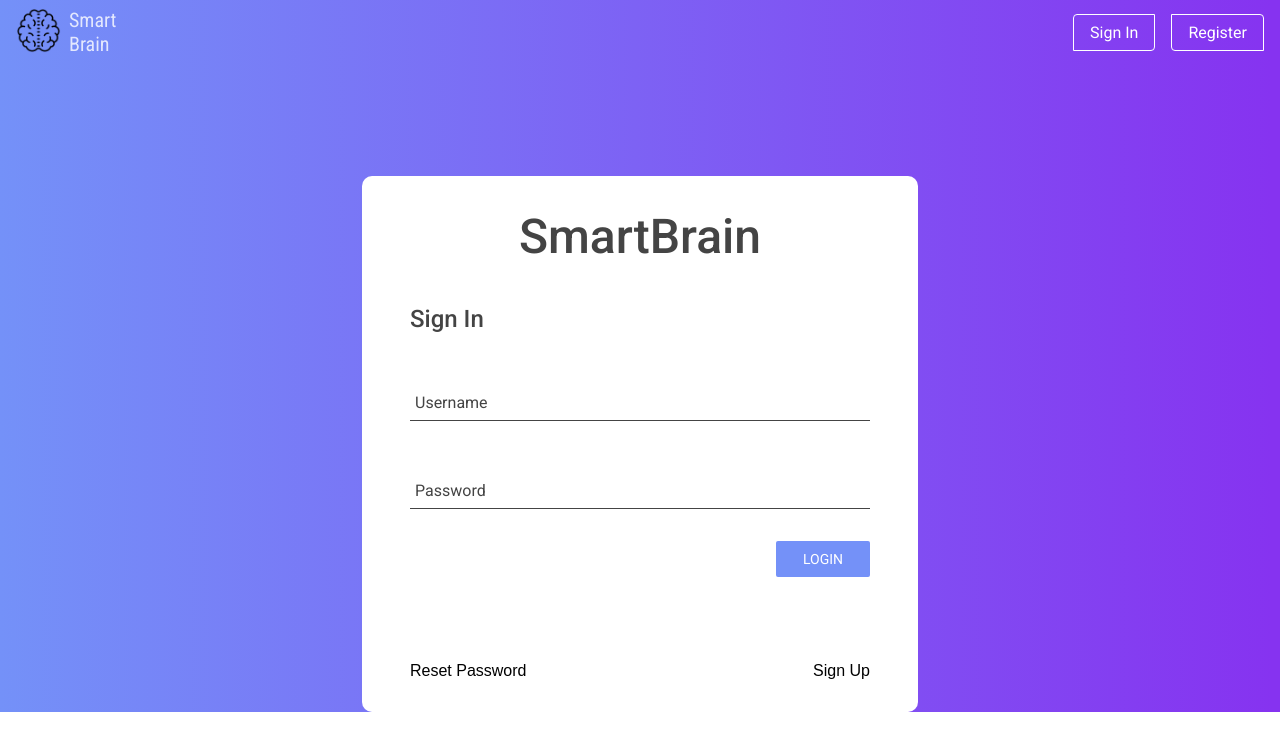
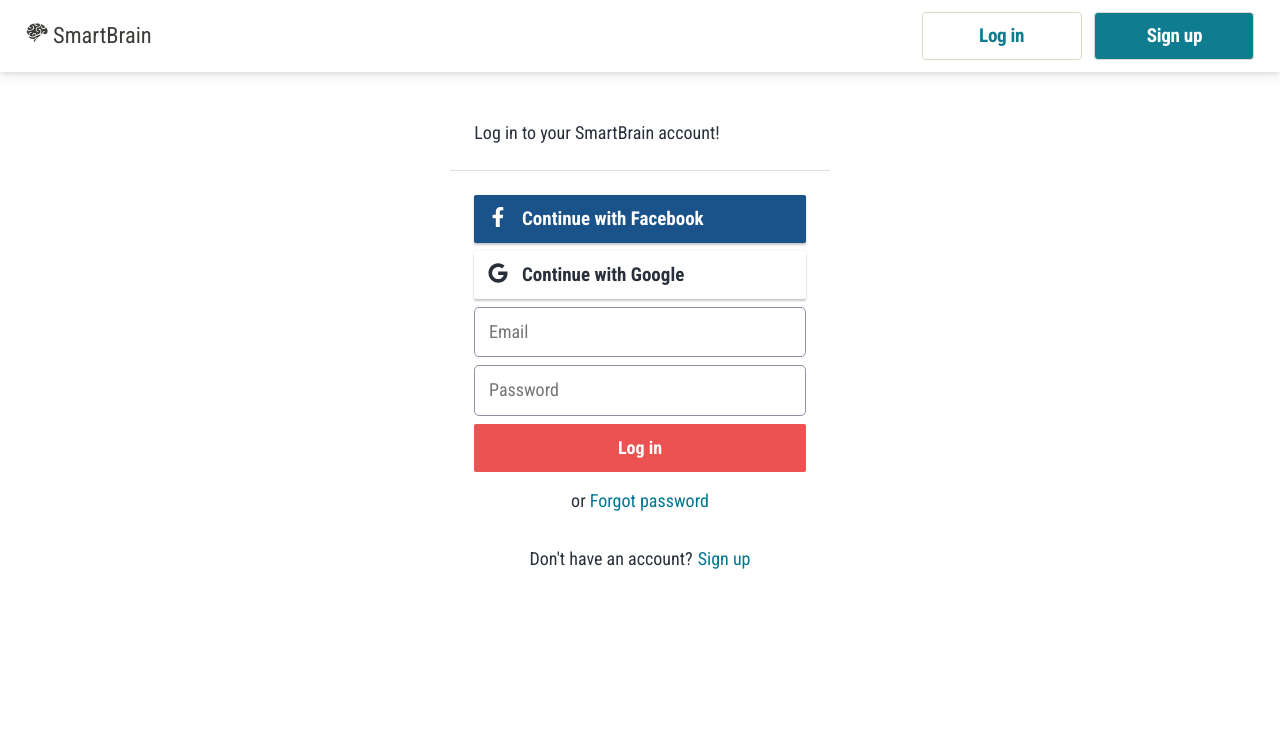
Before and after one commit to siegblink/my-face-recognizer, a React (Create React App) app: page /signin in a window 1280 px wide. Shown: the top 750 px of the page. Built offline with nearby package versions, Linux system fonts and the light colour scheme; no server answers.

Commit message:
Refactor SignIn component.

```diff
--- a/package.json
+++ b/package.json
@@ -8,6 +8,7 @@
     "md5": "^2.2.1",
     "react": "^16.12.0",
     "react-dom": "^16.12.0",
+    "react-icons": "^3.9.0",
     "react-particles-js": "^2.7.1",
     "react-router-dom": "^5.1.2",
     "react-scripts": "^3.4.0",
--- a/src/components/home/Home.js
+++ b/src/components/home/Home.js
@@ -7,8 +7,8 @@
   return (
     <React.Fragment>
       <Rank />
-      <ImageLinkForm />
-      <FaceRecognition />
+      {/* <ImageLinkForm /> */}
+      {/* <FaceRecognition /> */}
     </React.Fragment>
   )
 }
--- a/src/components/navigation/Navigation.css
+++ /dev/null
@@ -1,35 +0,0 @@
-@import url('https://fonts.googleapis.com/css?family=Roboto:300,400&display=swap');
-
-.nav {
-  display: flex;
-  justify-content: space-between;
-  align-items: center;
-  padding: .5rem 1rem;
-}
-
-.nav-options__wrapper {
-  display: flex;
-}
-
-.nav-options__button {
-  font-size: 1rem;
-  font-family: 'Roboto', sans-serif;
-  text-decoration: none;
-  background-color: transparent;
-  padding: .5rem 1rem;
-  border: 1px solid #fff;
-  border-radius: 0 4px;
-  color: #fff;
-  cursor: pointer;
-  transition: all .25s ease-out;
-}
-
-.nav-options__button:first-child {
-  margin-right: 1rem;
-  border-radius: 4px 0;
-}
-
-.nav-options__button:hover {
-  background-color: #fff;
-  color: #2c3e50;
-}
--- a/src/components/navigation/Navigation.js
+++ b/src/components/navigation/Navigation.js
@@ -1,29 +1,86 @@
 import React from 'react'
+import styled from 'styled-components'
+import { GiBrain } from 'react-icons/gi'
 import { Link } from 'react-router-dom'
 import { auth } from '../../firebase/firebase-utils'
-import Logo from '../../components/logo/Logo'
-import './Navigation.css'
+
+const Nav = styled.nav`
+  -webkit-font-smoothing: antialiased;
+  -webkit-tap-highlight-color: transparent;
+  color: #3c3b37;
+  box-sizing: border-box;
+  background: #fff;
+  box-shadow: 0 2px 4px rgba(0, 0, 0, 0.08), 0 4px 12px rgba(0, 0, 0, 0.08);
+  height: 4.5rem;
+  padding: 0 1.6rem;
+  position: relative;
+  align-items: center;
+  display: flex;
+  font-weight: 400;
+  line-height: 1.4;
+  font-size: 1.4rem;
+  justify-content: space-between;
+`
+
+const ButtonWrapper = styled.div`
+  -webkit-font-smoothing: antialiased;
+  -webkit-tap-highlight-color: transparent;
+  color: #3c3b37;
+  font-weight: 400;
+  line-height: 1.4;
+  font-size: 1.4rem;
+  box-sizing: border-box;
+  padding-left: 0.8rem;
+  text-decoration: none;
+`
+
+const Button = styled.a`
+  -webkit-font-smoothing: antialiased;
+  -webkit-tap-highlight-color: transparent;
+  box-sizing: border-box;
+  text-decoration: none;
+  position: relative;
+  align-items: center;
+  border-radius: 4px;
+  cursor: pointer;
+  display: inline-flex;
+  min-width: 10rem;
+  padding: 0 1.6rem;
+  justify-content: center;
+  user-select: none;
+  vertical-align: bottom;
+  color: #0f7c90;
+  background-color: transparent;
+  ${props => props.signup && `background-color: #0f7c90; color: #fff;`}
+  border: 1px solid #dcdacb;
+  height: 3rem;
+  font-weight: 700;
+  line-height: 1.2;
+  letter-spacing: -0.02rem;
+  font-size: 1.2rem;
+  font-family: inherit;
+`
 
 export default function Navigation(props) {
   return (
-    <nav className='nav'>
-      <Logo />
-      <div className='nav-options__wrapper'>
-        {props.isSignedIn ? (
-          <button className='nav-options__button' onClick={() => auth.signOut()}>
-            Sign Out
-          </button>
-        ) : (
-          <div>
-            <Link to='/signin' className='nav-options__button'>
-              Sign In
-            </Link>
-            <Link to='/signup' className='nav-options__button'>
-              Register
-            </Link>
-          </div>
-        )}
+    <Nav>
+      <div>
+        <GiBrain /> SmartBrain
       </div>
-    </nav>
+      {props.isSignedIn ? (
+        <ButtonWrapper as={Link} onClick={() => auth.signOut()}>
+          <Button>Log out</Button>
+        </ButtonWrapper>
+      ) : (
+        <div>
+          <ButtonWrapper as={Link} to='/signin'>
+            <Button>Log in</Button>
+          </ButtonWrapper>
+          <ButtonWrapper as={Link} to='/signup'>
+            <Button signup>Sign up</Button>
+          </ButtonWrapper>
+        </div>
+      )}
+    </Nav>
   )
 }
--- a/src/components/rank/Rank.js
+++ b/src/components/rank/Rank.js
@@ -3,7 +3,7 @@
 
 const RankContainer = styled.section`
   text-align: start;
-  width: 1000px;
+  /* width: 1000px; */
   margin: 0 auto;
 `
 
--- a/src/components/signIn/SignIn.js
+++ b/src/components/signIn/SignIn.js
@@ -1,6 +1,237 @@
 import React, { useState } from 'react'
+import styled from 'styled-components'
+import { FaFacebookF, FaGoogle, FaEnvelope } from 'react-icons/fa'
 import { auth } from '../../firebase/firebase-utils'
-import './SignIn.css'
+
+const MainContent = styled.div`
+  -webkit-font-smoothing: antialiased;
+  -webkit-tap-highlight-color: transparent;
+  font-size: 15px;
+  line-height: 1.43;
+  color: #29303b;
+  box-sizing: border-box;
+  flex: 1 0 auto;
+`
+
+const LoginBox = styled.div`
+  -webkit-font-smoothing: antialiased;
+  -webkit-tap-highlight-color: transparent;
+  font-size: 15px;
+  line-height: 1.43;
+  box-sizing: border-box;
+  margin: 24px auto;
+  max-width: 100%;
+  border-radius: 6px;
+  color: #29303b;
+  width: 380px;
+`
+
+const LoginHeader = styled.div`
+  -webkit-font-smoothing: antialiased;
+  -webkit-tap-highlight-color: transparent;
+  line-height: 1.43;
+  box-sizing: border-box;
+  border-bottom: solid 1px #dedfe0;
+  border-top-left-radius: 6px;
+  border-top-right-radius: 6px;
+  color: #29303b;
+  display: block;
+  font-size: 18px;
+  padding: 24px 110px 24px 24px;
+`
+
+const InnerLoginBox = styled.div`
+  -webkit-font-smoothing: antialiased;
+  -webkit-tap-highlight-color: transparent;
+  font-size: 16px;
+  line-height: 1.43;
+  color: #29303b;
+  box-sizing: border-box;
+  padding: 24px 24px 16px;
+`
+
+const Button = styled.a`
+  -webkit-font-smoothing: antialiased;
+  -webkit-tap-highlight-color: transparent;
+  line-height: 1.43;
+  box-sizing: border-box;
+  text-decoration: none;
+  box-shadow: 0 2px 2px 0 rgba(41, 48, 59, 0.24),
+    0 0 2px 0 rgba(41, 48, 59, 0.12);
+  color: #fff;
+  border-radius: 2px;
+  font-size: 19px;
+  font-weight: 600;
+  height: 48px;
+  margin-bottom: 8px;
+  padding: 0;
+  background-color: #1a538a;
+  ${props => props.google && `background-color: #fff; color: #29303b;`}
+  display: flex;
+  flex-direction: row;
+  align-items: center;
+  cursor: pointer;
+`
+
+const LogoWrapper = styled.span`
+  -webkit-tap-highlight-color: transparent;
+  color: #fff;
+  box-sizing: border-box;
+  line-height: 1;
+  -webkit-font-smoothing: antialiased;
+  vertical-align: -8%;
+  display: inline-block;
+  font-size: 20px;
+  padding: 16px 0;
+  text-align: center;
+  width: 48px;
+`
+
+const FormField = styled.div`
+  -webkit-font-smoothing: antialiased;
+  -webkit-tap-highlight-color: transparent;
+  line-height: 1.43;
+  color: #29303b;
+  box-sizing: border-box;
+  margin-bottom: 8px;
+  position: relative;
+`
+
+const Label = styled.label`
+  -webkit-font-smoothing: antialiased;
+  -webkit-tap-highlight-color: transparent;
+  font-size: 15px;
+  line-height: 1.43;
+  color: #29303b;
+  box-sizing: border-box;
+  display: inline-block;
+  max-width: 100%;
+  font-weight: 400;
+  position: absolute;
+  width: 1px;
+  height: 1px;
+  margin: -1px;
+  padding: 0;
+  overflow: hidden;
+  clip: rect(0, 0, 0, 0);
+  border: 0;
+`
+
+const Input = styled.input`
+  -webkit-font-smoothing: antialiased;
+  -webkit-tap-highlight-color: transparent;
+  box-sizing: border-box;
+  font: inherit;
+  font-family: inherit;
+  margin: 0;
+  display: block;
+  width: 100%;
+  line-height: 1.43;
+  background-color: #fff;
+  border: 1px solid #8a92a3;
+  box-shadow: none;
+  transition: border-color ease-in-out 0.08s, box-shadow ease-in-out 0.08s;
+  border-radius: 5px;
+  color: #29303b;
+  font-size: 18px;
+  height: auto;
+  padding: 11px 45px 12px 14px;
+  background-repeat: no-repeat;
+  background-attachment: scroll;
+  background-size: 16px 18px;
+  background-position: 98% 50%;
+  cursor: auto;
+`
+
+const ButtonContainer = styled.div`
+  -webkit-font-smoothing: antialiased;
+  -webkit-tap-highlight-color: transparent;
+  font-size: 18px;
+  line-height: 1.43;
+  color: #29303b;
+  box-sizing: border-box;
+  margin: 0 0 16px;
+`
+
+const SubmitRow = styled.div`
+  -webkit-font-smoothing: antialiased;
+  -webkit-tap-highlight-color: transparent;
+  font-size: 18px;
+  line-height: 1.43;
+  color: #29303b;
+  box-sizing: border-box;
+  text-align: center;
+`
+
+const SubmitButton = styled.input`
+  -webkit-font-smoothing: antialiased;
+  -webkit-tap-highlight-color: transparent;
+  box-sizing: border-box;
+  font: inherit;
+  font-family: inherit;
+  margin: 0;
+  display: inline-block;
+  text-align: center;
+  vertical-align: middle;
+  touch-action: manipulation;
+  background-image: none;
+  white-space: nowrap;
+  padding: 11px 12px;
+  line-height: 1.35135;
+  border-radius: 2px;
+  user-select: none;
+  color: #fff;
+  background-color: #ec5252;
+  border: 1px solid transparent;
+  -webkit-appearance: button;
+  cursor: pointer;
+  font-size: 18px;
+  font-weight: 600;
+  height: 48px;
+  margin-bottom: 16px;
+  width: 100%;
+`
+
+const ForgotPassword = styled.a`
+  -webkit-font-smoothing: antialiased;
+  -webkit-tap-highlight-color: transparent;
+  font-size: 18px;
+  line-height: 1.43;
+  text-align: center;
+  box-sizing: border-box;
+  color: #007791;
+  background-color: transparent;
+  font-weight: 400;
+  text-decoration: none;
+  cursor: pointer;
+`
+
+const LoginBoxFooter = styled.div`
+  -webkit-font-smoothing: antialiased;
+  -webkit-tap-highlight-color: transparent;
+  font-size: 18px;
+  line-height: 1.43;
+  color: #29303b;
+  box-sizing: border-box;
+  display: flex;
+  padding: 0 0 24px;
+  justify-content: center;
+`
+
+const SignUp = styled.div`
+  -webkit-font-smoothing: antialiased;
+  -webkit-tap-highlight-color: transparent;
+  font-size: 18px;
+  line-height: 1.43;
+  text-align: center;
+  box-sizing: border-box;
+  color: #007791;
+  background-color: transparent;
+  text-decoration: none;
+  font-weight: 400;
+  padding-left: 5px;
+  cursor: pointer;
+`
 
 export default function SignIn(props) {
   const [state, setState] = useState({
@@ -25,60 +256,49 @@
   }
 
   return (
-    <main className='main-area'>
-      <div className='sign-in-area'>
-        <div className='sign-in-area__form-container'>
-          <h1 className='sign-in-area__header'>SmartBrain</h1>
-          <div className='sign-in-area__title'>
-            <h2 className='sign-in-area__text'>Sign In</h2>
+    <MainContent>
+      <LoginBox>
+        <LoginHeader>Log in to your SmartBrain account!</LoginHeader>
+        <InnerLoginBox>
+          <div>
+            <Button>
+              <LogoWrapper>
+                <FaFacebookF />
+              </LogoWrapper>
+              Continue with Facebook
+            </Button>
           </div>
-          <form id='form' onSubmit={handleSubmit}>
-            <div className='sign-in-area__input-field'>
-              <input
-                className={`sign-in-area__text-field ${
-                  state.email.length ? 'has-value' : ''
-                }`}
-                type='text'
-                name='email'
-                value={state.email}
-                onChange={handleChange}
-              />
-              <label className='sign-in-area__text-field-label'>Username</label>
+          <div>
+            <Button google>
+              <LogoWrapper google>
+                <FaGoogle color='#29303b' />
+              </LogoWrapper>
+              Continue with Google
+            </Button>
+          </div>
+          <FormField>
+            <Label>Email</Label>
+            <div>
+              <Input placeholder='Email' />
             </div>
-            <div className='sign-in-area__input-field'>
-              <input
-                className={`sign-in-area__text-field ${
-                  state.password.length ? 'has-value' : ''
-                }`}
-                type='password'
-                name='password'
-                value={state.password}
-                onChange={handleChange}
-              />
-              <label className='sign-in-area__text-field-label'>Password</label>
+          </FormField>
+          <FormField>
+            <Label>Email</Label>
+            <div>
+              <Input placeholder='Password' />
             </div>
-            <div className='sign-in-area__input-field'>
-              <input
-                className='sign-in-area__button'
-                type='submit'
-                value='Login'
-              />
-            </div>
-          </form>
-        </div>
-        <div className='options-group'>
-          <div className='reset-password-and-sign-up'>
-            <button className='reset-password__button'>Reset Password</button>
-            <button
-              className='sign-up__button'
-              onClick={() => {
-                props.history.push('/signup')
-              }}>
-              Sign Up
-            </button>
-          </div>
-        </div>
-      </div>
-    </main>
+          </FormField>
+          <ButtonContainer>
+            <SubmitRow>
+              <SubmitButton type='button' value='Log in' />
+              <span>or</span> <ForgotPassword>Forgot password</ForgotPassword>
+            </SubmitRow>
+          </ButtonContainer>
+        </InnerLoginBox>
+        <LoginBoxFooter>
+          Don't have an account? <SignUp>Sign up</SignUp>
+        </LoginBoxFooter>
+      </LoginBox>
+    </MainContent>
   )
 }
--- a/src/index.css
+++ b/src/index.css
@@ -5,3 +5,9 @@
   padding: 0;
   box-sizing: border-box;
 }
+
+html {
+  margin: 0;
+  padding: 0;
+  box-sizing: border-box;
+}
--- a/src/index.js
+++ b/src/index.js
@@ -7,14 +7,17 @@
 import './index.css'
 import * as serviceWorker from './serviceWorker'
 
-const Container = styled.body`
+const Container = styled.div`
   @import url('https://fonts.googleapis.com/css?family=Roboto:300,400&display=swap');
 
   margin: 0;
   padding: 0;
   font-family: 'Roboto Condensed', sans-serif;
-  background: linear-gradient(89.94deg, #7491f8 0.03%, #8633f0 99.35%);
   color: #444;
+  /* background: linear-gradient(89.94deg, #7491f8 0.03%, #8633f0 99.35%); */
+  /* display: flex;
+  flex-direction: 'column';
+  flex: 1; */
 `
 
 function Root({ history }) {
```
Also changed, not shown: 1 other file (tests, documents, lock files or other folders).
